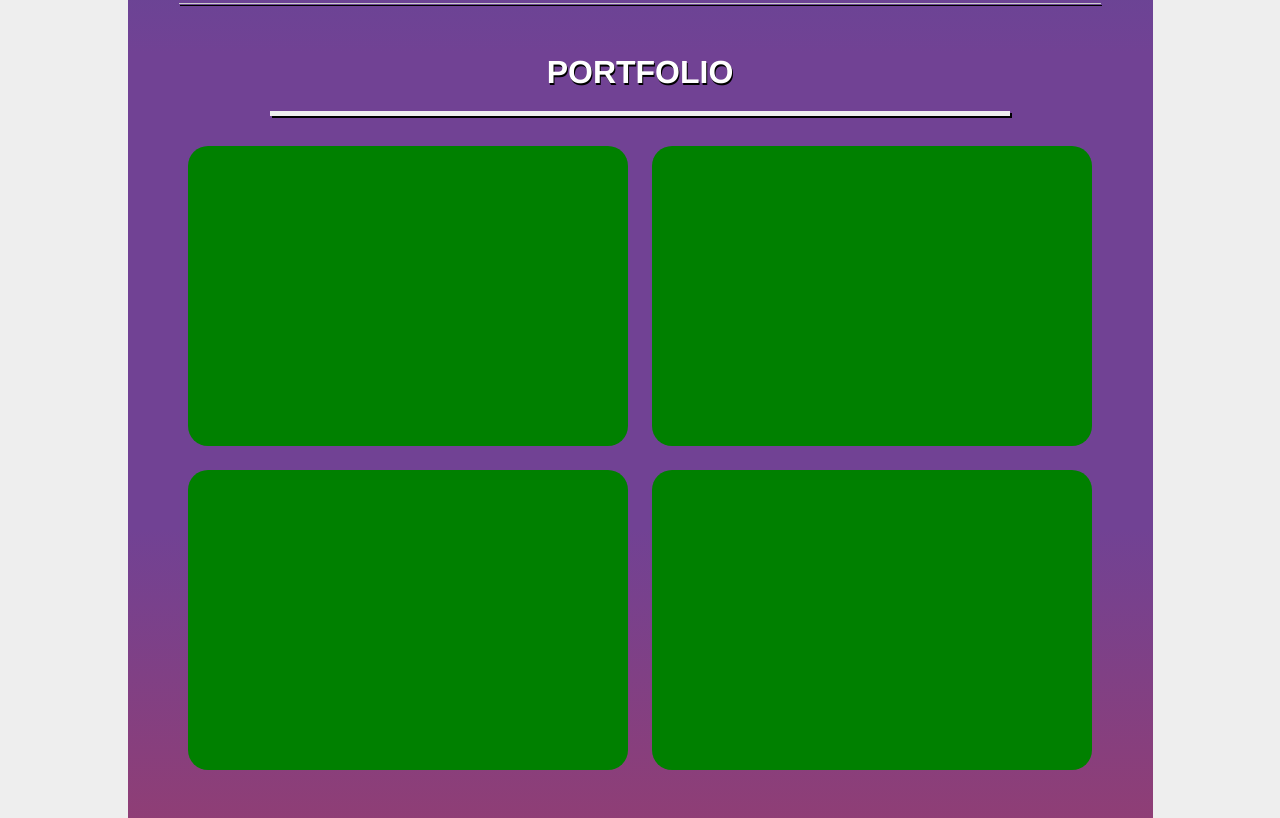
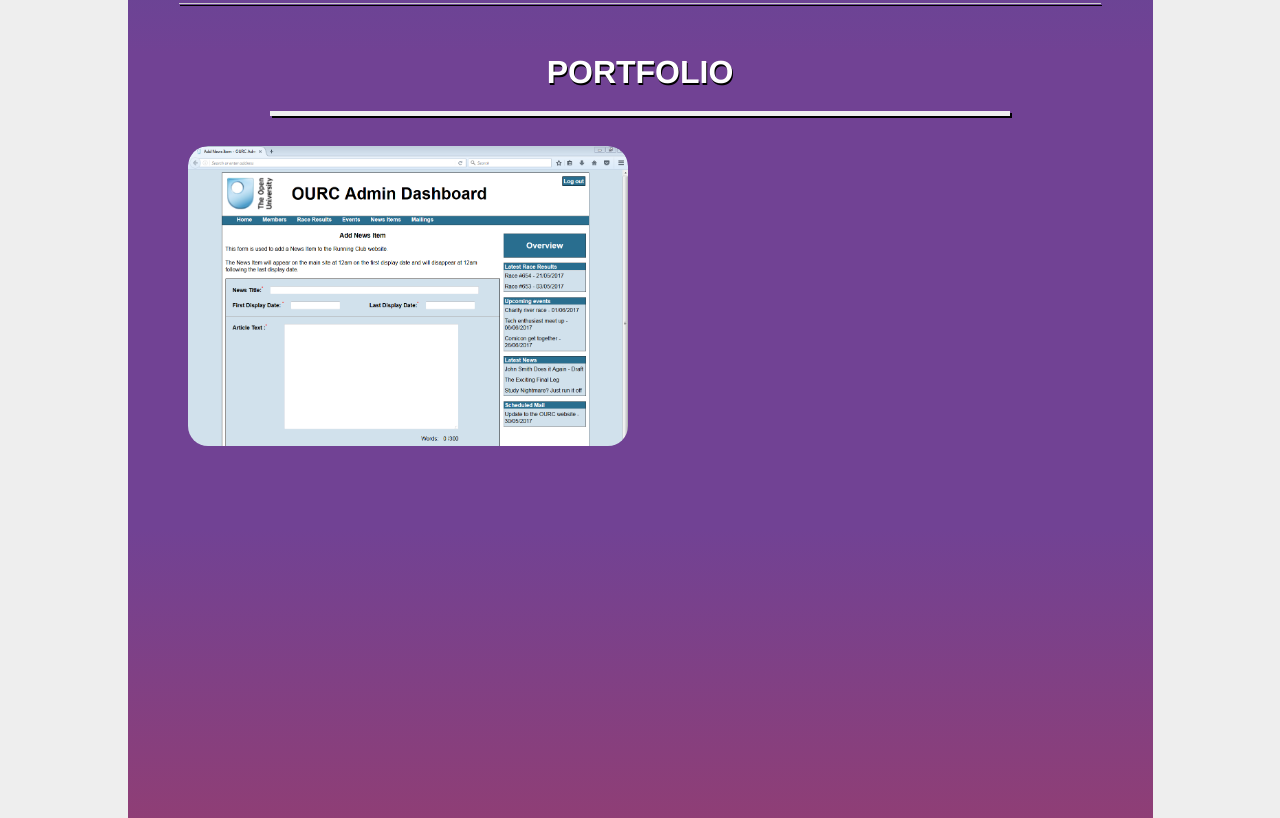
Before and after one commit to Joelishere/Portfolio, a plain HTML site: page index.html in a window 1280 px wide. Shown: the part 1022-1840 px from the top of the page. Drawn offline with Linux system fonts and the light colour scheme.

Commit message:
Fixed issue with portfolio images

```diff
--- a/Stylesheet.css
+++ b/Stylesheet.css
@@ -57,16 +57,16 @@
 
 .nav-bar-buttons{
  float: right;
- margin-top: 5px;
-
+ margin-top: -5px;
 }
 
 .nav-button{
-  margin-left: 20px;
+  padding: 10px;
 }
 
 .nav-button:hover{
-  background: blue;
+  background: #714294;
+
 }
 
 .nav-button a{
@@ -145,13 +145,15 @@
   background: #015249;
 }
 
-.port-picture{
+.port-picture-container{
   margin-bottom: 10px;
   width: 440px;
   margin: 10px ;
   height: 300px;
   border-radius: 20px;
-  background: green;
+  /*background: green;*/
+  position: relative;
+  overflow: hidden;
 }
 
 
@@ -252,4 +254,33 @@
   margin: 0;
 }
 
+.port-picture{
+  width: 100%;
+  height: auto;
+  border-radius: inherit;
+  position: absolute;
+  top: 0;
+  left: 0;
+
 }
+
+.portfolio-overlay{
+  position: absolute;
+  text-align: center;
+  z-index: 1;
+  top: 0;
+  left: 0;
+  background: rgba(0, 0, 0, 0.0);
+  color: rgba(0, 0, 0, 0.0);
+  text-shadow: none;
+  width: 100%;
+  height: 100%;
+}
+
+.portfolio-overlay:hover{
+
+  background: rgba(50, 50, 50, 0.90);
+  color: rgba(255, 255, 255, 1);
+}
+
+}
--- a/index.html
+++ b/index.html
@@ -63,11 +63,16 @@
         <h3 class="section-title">PORTFOLIO</h3>
         <div class="line-break"></div>
         <div>
-          <div class="port-picture ilb"><a>
-          </a></div>
-          <div class="port-picture ilb"></div>
-          <div class="port-picture ilb"></div>
-          <div class="port-picture ilb"></div>
+          <div class="port-picture-container ilb">
+            <div class="portfolio-overlay">
+              <h4>Running Club Website</h4>
+              <p>Template text</p>
+            </div>
+            <img class="port-picture" src="Uni-project.png" />
+          </div>
+          <div class="port-picture-container ilb"></div>
+          <div class="port-picture-container ilb"></div>
+          <div class="port-picture-container ilb"></div>
 
         </div>
 
```
